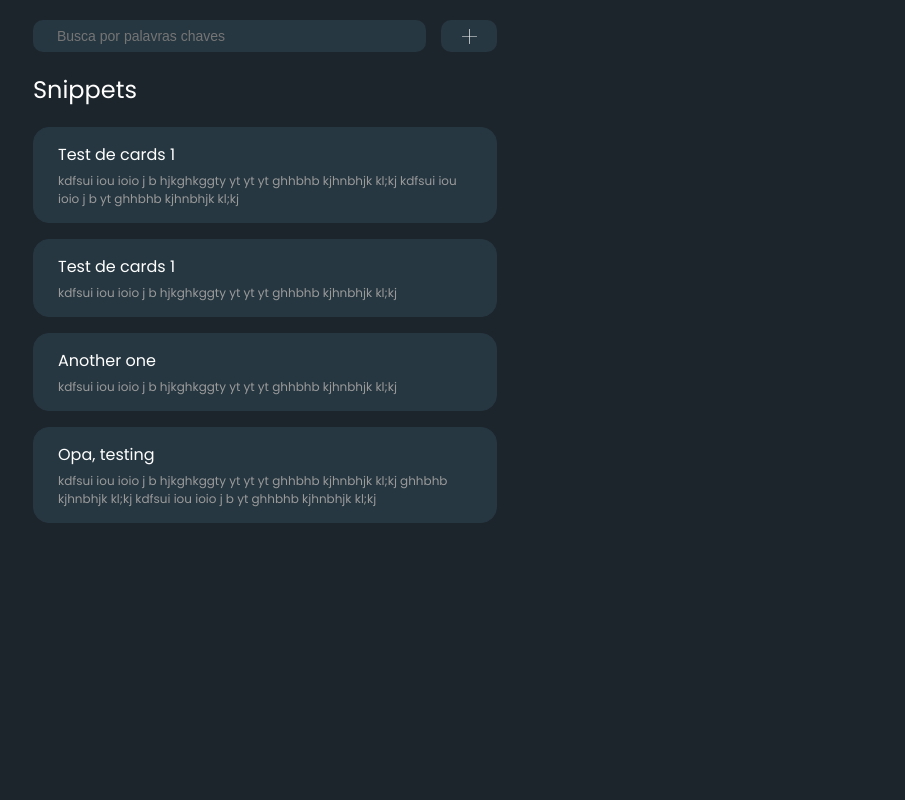
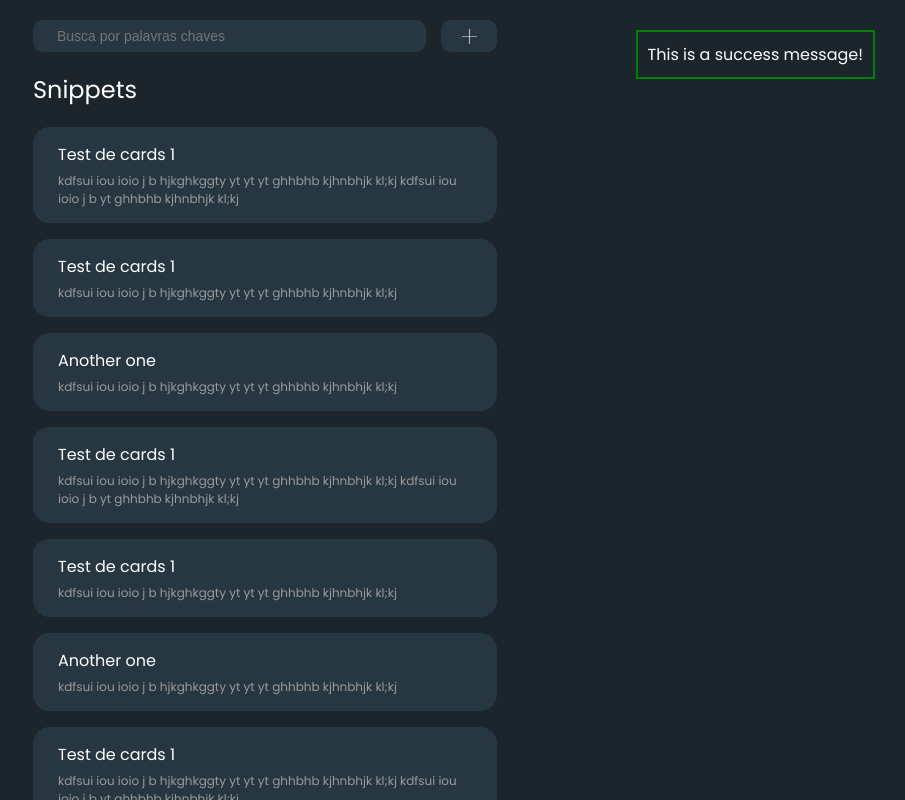
Before and after one commit to wilsonneto-dev/chrome-extension-react-ts-template, a React (Vite) app: page / in a window 1280 px wide. Both pictures are taken after a click on the button 844 px from the left and 36 px from the top of the page. Shown: the top 800 px of the page, without its empty margins (375-1280 px from the left). Built offline with nearby package versions, Linux system fonts and the light colour scheme.

Commit message:
feat: add toast context

```diff
--- a/src/main.tsx
+++ b/src/main.tsx
@@ -2,9 +2,10 @@ import React from 'react'
 import ReactDOM from 'react-dom/client'
 import './shared/theme/theme.scss'
 import SnippetsList from "./snippets/pages/snippets-list/snippets-list.tsx";
+import App from "./shared/App.tsx";
 
 ReactDOM.createRoot(document.getElementById('root')!).render(
   <React.StrictMode>
-    <SnippetsList />
+    <App />
   </React.StrictMode>,
 )
--- a/src/shared/App.tsx
+++ b/src/shared/App.tsx
@@ -1,5 +1,10 @@
+import {ToastProvider} from "../toast/toast-provider.tsx";
+import SnippetsList from "../snippets/pages/snippets-list/snippets-list.tsx";
+
 function App() {
-    return <>test...</>
+    return <ToastProvider>
+        <SnippetsList></SnippetsList>
+    </ToastProvider>
 }
 
 export default App
--- a/src/shared/theme/theme.scss
+++ b/src/shared/theme/theme.scss
@@ -11,7 +11,7 @@
 
 #root {
   max-width: 504px;
-  min-height: 504px;
+  height: 504px;
   margin: 0 auto;
   padding: 0;
   display: flex;
--- a/src/snippets/pages/snippets-list/snippets-list.tsx
+++ b/src/snippets/pages/snippets-list/snippets-list.tsx
@@ -1,21 +1,37 @@
 import styles from './styles.module.scss'
-import {PropsWithChildren, useState} from "react";
-import Snippet from "../../models/snippet.ts";
-import snippet from "../../models/snippet.ts";
+import {useEffect, useState} from "react"
+import Snippet from "../../models/snippet.ts"
+import { useToast } from '../../../toast/toast-provider.tsx';
 
 export default function SnippetsList() {
   const [snippets, setSnippets] = useState<Snippet[]>([
     new Snippet("Test de cards 1", "kdfsui iou ioio j b hjkghkggty yt yt yt ghhbhb kjhnbhjk kl;kj kdfsui iou ioio j b yt ghhbhb kjhnbhjk kl;kj"),
     new Snippet("Test de cards 1", "kdfsui iou ioio j b hjkghkggty yt yt yt ghhbhb kjhnbhjk kl;kj"),
     new Snippet("Another one", "kdfsui iou ioio j b hjkghkggty yt yt yt ghhbhb kjhnbhjk kl;kj"),
+    new Snippet("Test de cards 1", "kdfsui iou ioio j b hjkghkggty yt yt yt ghhbhb kjhnbhjk kl;kj kdfsui iou ioio j b yt ghhbhb kjhnbhjk kl;kj"),
+    new Snippet("Test de cards 1", "kdfsui iou ioio j b hjkghkggty yt yt yt ghhbhb kjhnbhjk kl;kj"),
+    new Snippet("Another one",  "kdfsui iou ioio j b hjkghkggty yt yt yt ghhbhb kjhnbhjk kl;kj"),
+    new Snippet("Test de cards 1", "kdfsui iou ioio j b hjkghkggty yt yt yt ghhbhb kjhnbhjk kl;kj kdfsui iou ioio j b yt ghhbhb kjhnbhjk kl;kj"),
+    new Snippet("Test de cards 1", "kdfsui iou ioio j b hjkghkggty yt yt yt ghhbhb kjhnbhjk kl;kj"),
+    new Snippet("Another one", "kdfsui iou ioio j b hjkghkggty yt yt yt ghhbhb kjhnbhjk kl;kj"),
     new Snippet("Opa, testing", "kdfsui iou ioio j b hjkghkggty yt yt yt ghhbhb kjhnbhjk kl;kj ghhbhb kjhnbhjk kl;kj kdfsui iou ioio j b yt ghhbhb kjhnbhjk kl;kj")
-  ]);
+  ])
+
+  const [searchText, setSearchText] = useState("")
+  const [filteredSnippets, setFilteredSnippets] = useState([])
+  const { showToast } = useToast();
+
+  useEffect(() => {
+    const searchTextLower = searchText.toLowerCase();
+    const filtered = snippets.filter(s => s.title.toLowerCase().includes(searchTextLower))
+    setFilteredSnippets(filtered)
+  }, [searchText, snippets])
 
   return (
     <div className={styles.wrapper}>
       <header>
-        <input placeholder={"Busca por palavras chaves"} />
-        <button>
+        <input value={searchText} placeholder={"Busca por palavras chaves"} onChange={e => setSearchText(e.currentTarget.value )} />
+        <button onClick={e => { e.preventDefault(); showToast('This is a success message!', 'success') }}>
           <svg xmlns="http://www.w3.org/2000/svg" width="15" height="15" viewBox="0 0 15 15" fill="none">
             <path
               d="M15 7.5C15 7.58648 14.9656 7.66943 14.9045 7.73058C14.8433 7.79173 14.7604 7.82609 14.6739 7.82609H7.82609V14.6739C7.82609 14.7604 7.79173 14.8433 7.73058 14.9045C7.66943 14.9656 7.58648 15 7.5 15C7.41352 15 7.33057 14.9656 7.26942 14.9045C7.20827 14.8433 7.17391 14.7604 7.17391 14.6739V7.82609H0.326087C0.239603 7.82609 0.156662 7.79173 0.0955087 7.73058C0.0343556 7.66943 0 7.58648 0 7.5C0 7.41352 0.0343556 7.33057 0.0955087 7.26942C0.156662 7.20827 0.239603 7.17391 0.326087 7.17391H7.17391V0.326087C7.17391 0.239603 7.20827 0.156662 7.26942 0.0955087C7.33057 0.0343556 7.41352 0 7.5 0C7.58648 0 7.66943 0.0343556 7.73058 0.0955087C7.79173 0.156662 7.82609 0.239603 7.82609 0.326087V7.17391H14.6739C14.7604 7.17391 14.8433 7.20827 14.9045 7.26942C14.9656 7.33057 15 7.41352 15 7.5Z"
@@ -24,18 +40,19 @@ export default function SnippetsList() {
         </button>
       </header>
 
-      { (snippets.length == 0) ? <EmptyMessage /> : <List snippets={snippets} /> }
+      { (snippets.length == 0) ? <EmptyMessage /> : <List snippets={filteredSnippets} /> }
     </div>
   )
 }
 
-function List({ snippets }: { snippets: Snippet[] }) {
-  const [filteredSnippets, setFilteredSnippets] = useState(snippets)
+function List({ snippets, searchText }: { snippets: Snippet[] }) {
+  if(snippets.length == 0)
+    return <NotFoundMessage />
 
   return (<div className={styles.list}>
     <h2>Snippets</h2>
 
-    { filteredSnippets?.map(snippet => <Card key={snippet.id} snippet={snippet}></Card>) }
+    { snippets?.map(snippet => <Card key={snippet.id} snippet={snippet}></Card>) }
   </div>)
 }
 
@@ -79,3 +96,13 @@ function EmptyMessage() {
     </div>
   )
 }
+
+function NotFoundMessage() {
+  return (
+    <div className={styles.empty}>
+      <p>
+        Ops! Parece que não encontramos nenhum card aqui... 😅
+      </p>
+    </div>
+  )
+}
--- /dev/null
+++ b/src/toast/toast-provider.tsx
@@ -0,0 +1,46 @@
+// ToastProvider.tsx
+import React, { createContext, useContext, useState, ReactNode } from 'react';
+
+type ToastType = 'success' | 'error';
+type Toast = { id: number; type: ToastType; message: string };
+type ToastContextType = { showToast: (message: string, type: ToastType) => void };
+
+const ToastContext = createContext<ToastContextType | undefined>(undefined);
+
+let id = 0;
+
+export const ToastProvider: React.FC<{ children: ReactNode }> = ({ children }) => {
+  const [toasts, setToasts] = useState<Toast[]>([]);
+
+  const showToast = (message: string, type: ToastType) => {
+    const newToast: Toast = { id: ++id, type, message };
+    setToasts((currentToasts) => [...currentToasts, newToast]);
+
+    // Automatically remove the toast after 5 seconds
+    setTimeout(() => {
+      setToasts((currentToasts) => currentToasts.filter((toast) => toast.id !== newToast.id));
+    }, 5000);
+  };
+
+  return (
+    <ToastContext.Provider value={{ showToast }}>
+      {children}
+      {/* Toast Container */}
+      <div style={{ position: 'fixed', top: 20, right: 20 }}>
+        {toasts.map((toast) => (
+          <div key={toast.id} style={{ margin: '10px', padding: '10px', border: `2px solid ${toast.type === 'error' ? 'red' : 'green'}` }}>
+            {toast.message}
+          </div>
+        ))}
+      </div>
+    </ToastContext.Provider>
+  );
+};
+
+export const useToast = () => {
+  const context = useContext(ToastContext);
+  if (context === undefined) {
+    throw new Error('useToast must be used within a ToastProvider');
+  }
+  return context;
+};
```
